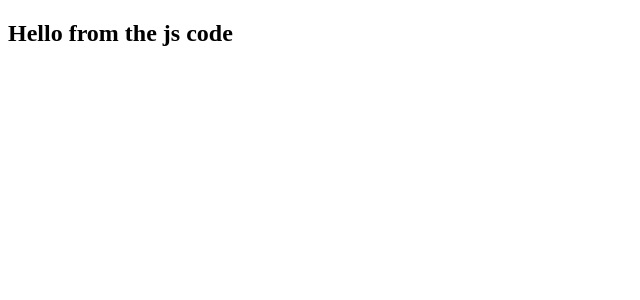
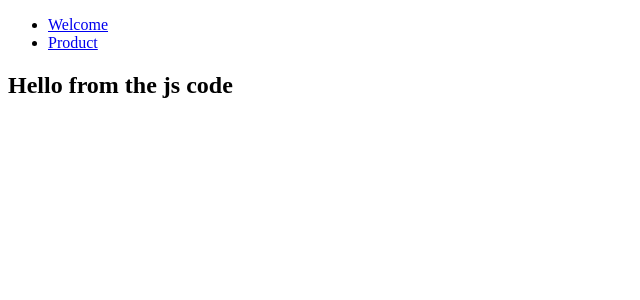
Before and after one commit to MahsumaRezai/React_Router, a JavaScript app: page /welcome in a window 1280 px wide. Shown: the top 300 px of the page, without its empty margins (0-640 px from the left). Built offline with nearby package versions, Linux system fonts and the light colour scheme.

Commit message:
add Link router

```diff
--- a/src/App.js
+++ b/src/App.js
@@ -1,15 +1,17 @@
 import { Route } from 'react-router-dom'
 import Welcome from './pages/Welcome';
 import Products from './pages/Proudect';
+import MainHeader from './componet/MainHeader';
 
 function App() {
   return (
     <div>
+      <MainHeader />
       <Route path="/welcome">
         <Welcome />
       </Route>
       <Route path='/product'>
-        <Products/>
+        <Products />
       </Route>
 
 
--- a/src/componet/MainHeader.js
+++ b/src/componet/MainHeader.js
@@ -1,10 +1,11 @@
+import { Link } from 'react-router-dom'
 const MainHeader = () => {
     return (
         <header>
             <na>
                 <ul>
-                    <li><a href="/welcome"> Welcome</a></li>
-                    <li><a href="/product">Product</a></li>
+                    <li>< Link to="/welcome"> Welcome</Link></li>
+                    <li>< Link to="/product">Product</Link></li>
 
                 </ul>
             </na>
```
